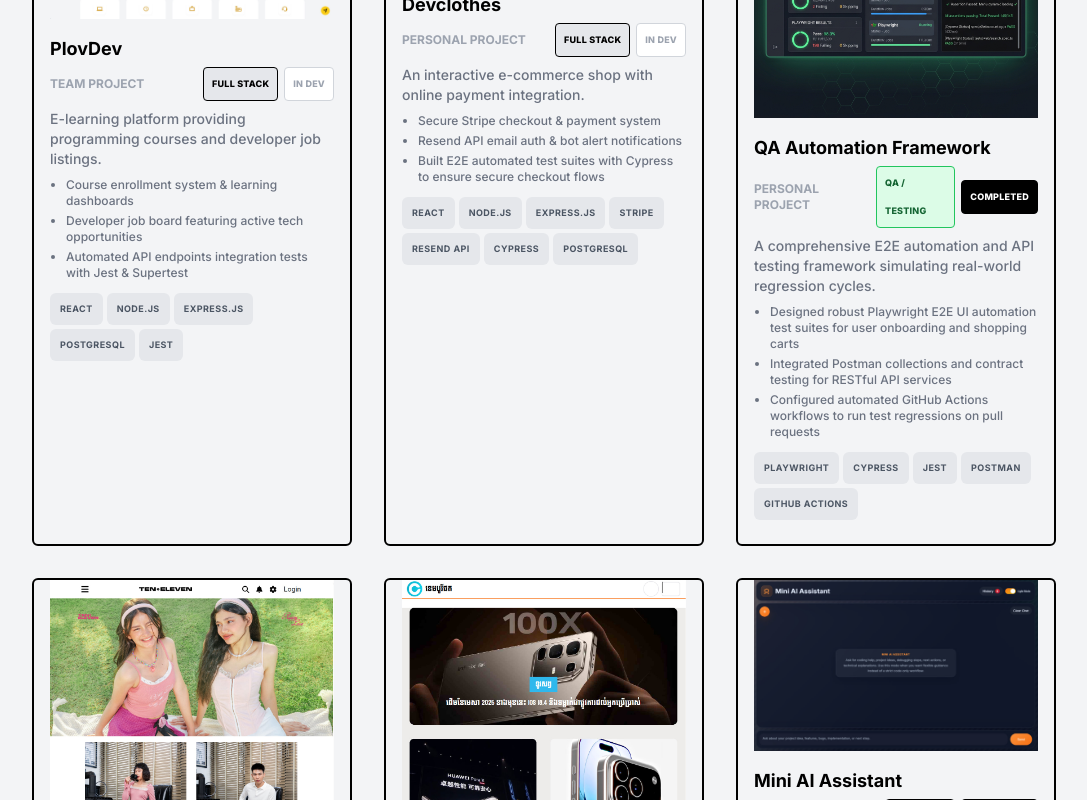
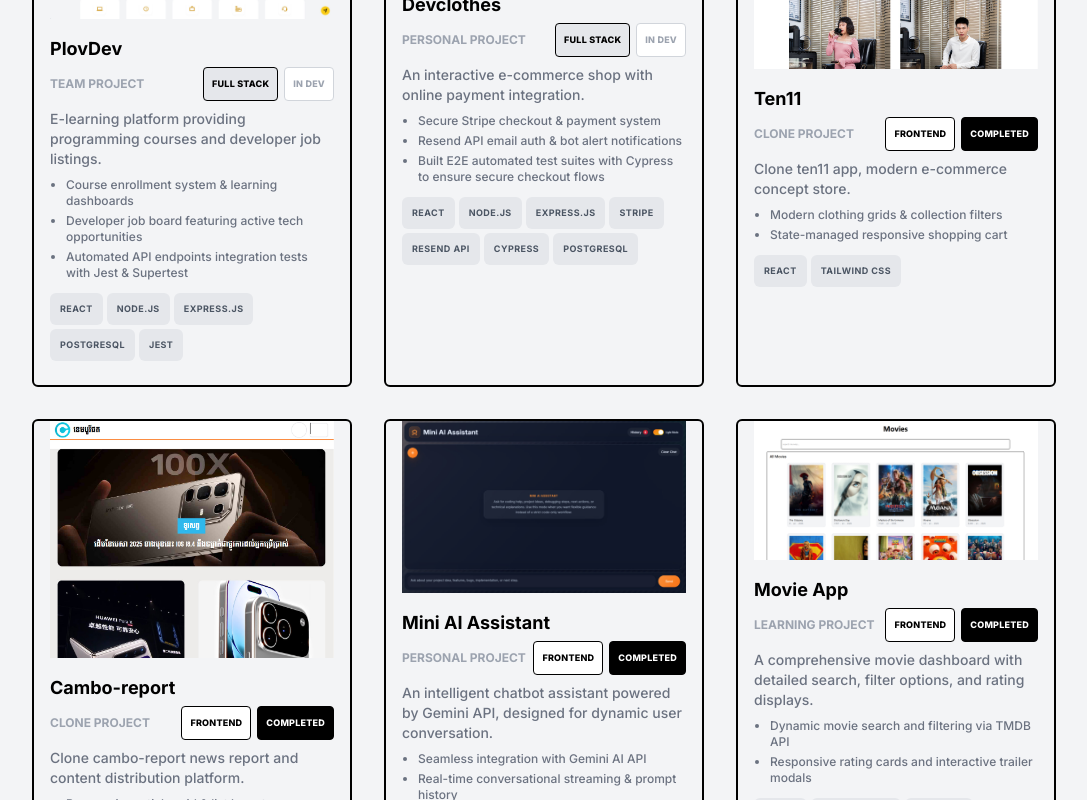
Before and after one commit to UdomHorn/Portfolio, a React (Vite) app: page / in a window 1280 px wide. Shown: the part 2400-3200 px from the top of the page, without its empty margins (96-1183 px from the left). Built offline with nearby package versions, Linux system fonts and the light colour scheme.

Commit message:
revert: remove dedicated QA Automation project card

```diff
--- a/src/sections/Project.jsx
+++ b/src/sections/Project.jsx
@@ -6,7 +6,6 @@
 import devclothes from "../assets/Devclothes.jpg"
 import miniAiAssistant from "../assets/mini-ai-assistant.jpg"
 import movieApp from "../assets/movie.jpg"
-import qaAutomationDashboard from "../assets/qa-automation-dashboard.png"
 
 const projects = [
   {
@@ -38,21 +37,6 @@
     status: "development",
     stack: "fullstack",
     tech: ["React", "Node.js", "Express.js", "Stripe", "Resend API", "Cypress", "PostgreSQL"]
-  },
-  {
-    title: "QA Automation Framework",
-    type: "Personal Project",
-    description: "A comprehensive E2E automation and API testing framework simulating real-world regression cycles.",
-    features: [
-      "Designed robust Playwright E2E UI automation test suites for user onboarding and shopping carts",
-      "Integrated Postman collections and contract testing for RESTful API services",
-      "Configured automated GitHub Actions workflows to run test regressions on pull requests"
-    ],
-    href: "https://github.com/UdomHorn/",
-    src: qaAutomationDashboard,
-    status: "completed",
-    stack: "qa",
-    tech: ["Playwright", "Cypress", "Jest", "Postman", "GitHub Actions"]
   },
   {
     title: "Ten11",
@@ -131,10 +115,6 @@
   fullstack: {
     label: "Full Stack",
     className: "bg-gray-200 text-black border border-black"
-  },
-  qa: {
-    label: "QA / Testing",
-    className: "bg-green-100 text-green-800 border border-green-500 font-extrabold"
   }
 };
 
```
Also changed, not shown: src/assets/qa-automation-dashboard.png (deleted).
